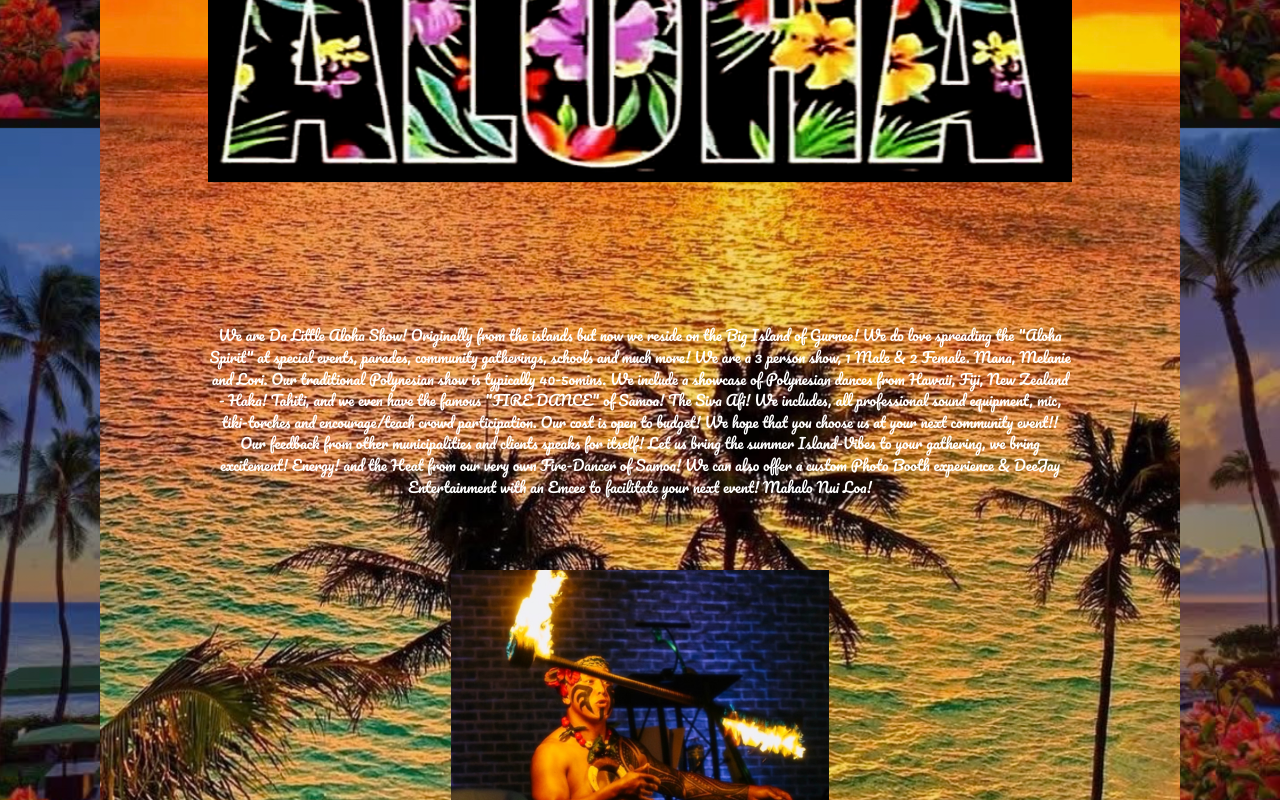
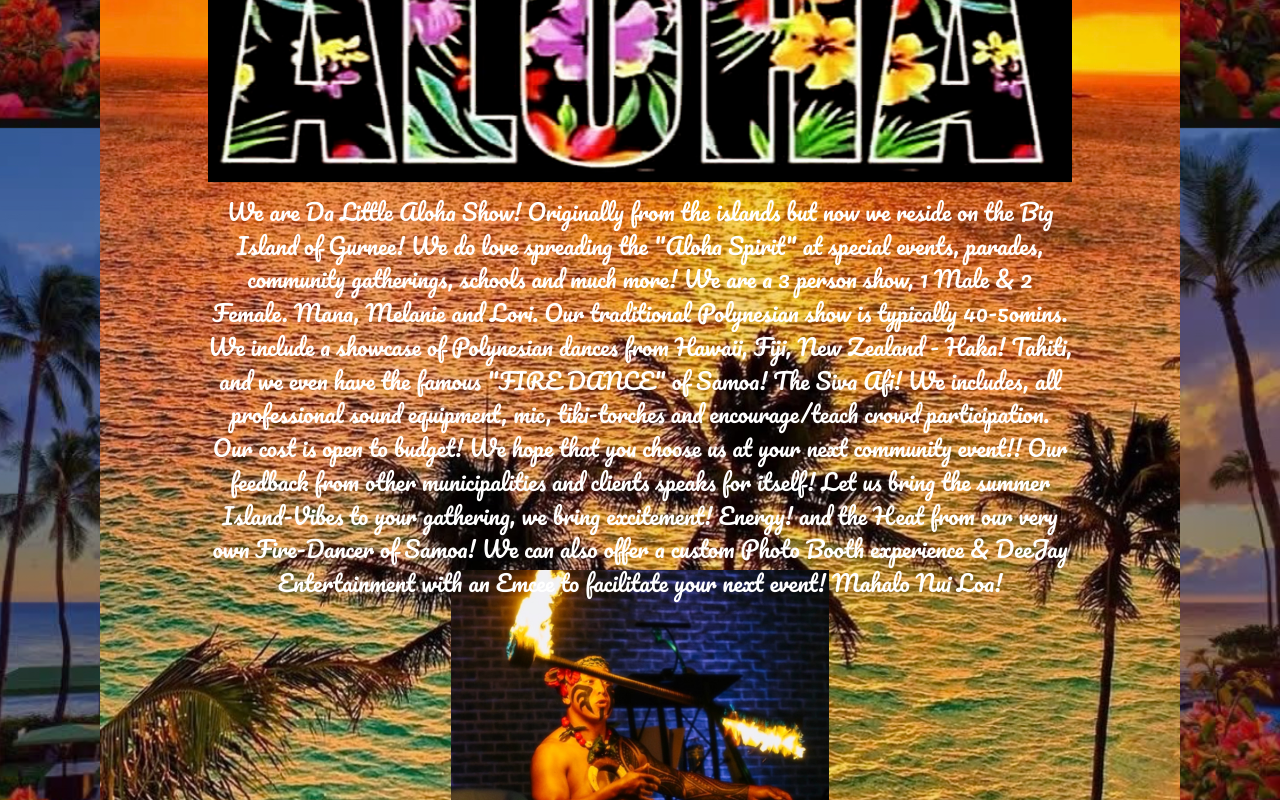
Before and after one commit to JohnPlamoottil/Da-Little-Aloha-Show-Merv-, a React (Vite) app in the folder web/: page /about-us in a window 1280 px wide. Shown: the part 672-1472 px from the top of the page. Built offline with nearby package versions, Linux system fonts and the light colour scheme.

Commit message:
adjust the font weight and centered the paragraph bw both images

```diff
--- a/web/src/pages/AboutUs.jsx
+++ b/web/src/pages/AboutUs.jsx
@@ -45,10 +45,12 @@ function AboutUs() {
           <p
             style={{
               position: "absolute",
-              top: "38%",
+              top: "43%",
               left: "50%",
-              transform: "translateX(-50%)",
+              transform: "translate(-50%, -50%)",
               width: "80%",
+              fontSize: "25px",
+              textAlign: "center",
               zIndex: 9,
             }}
           >
```
